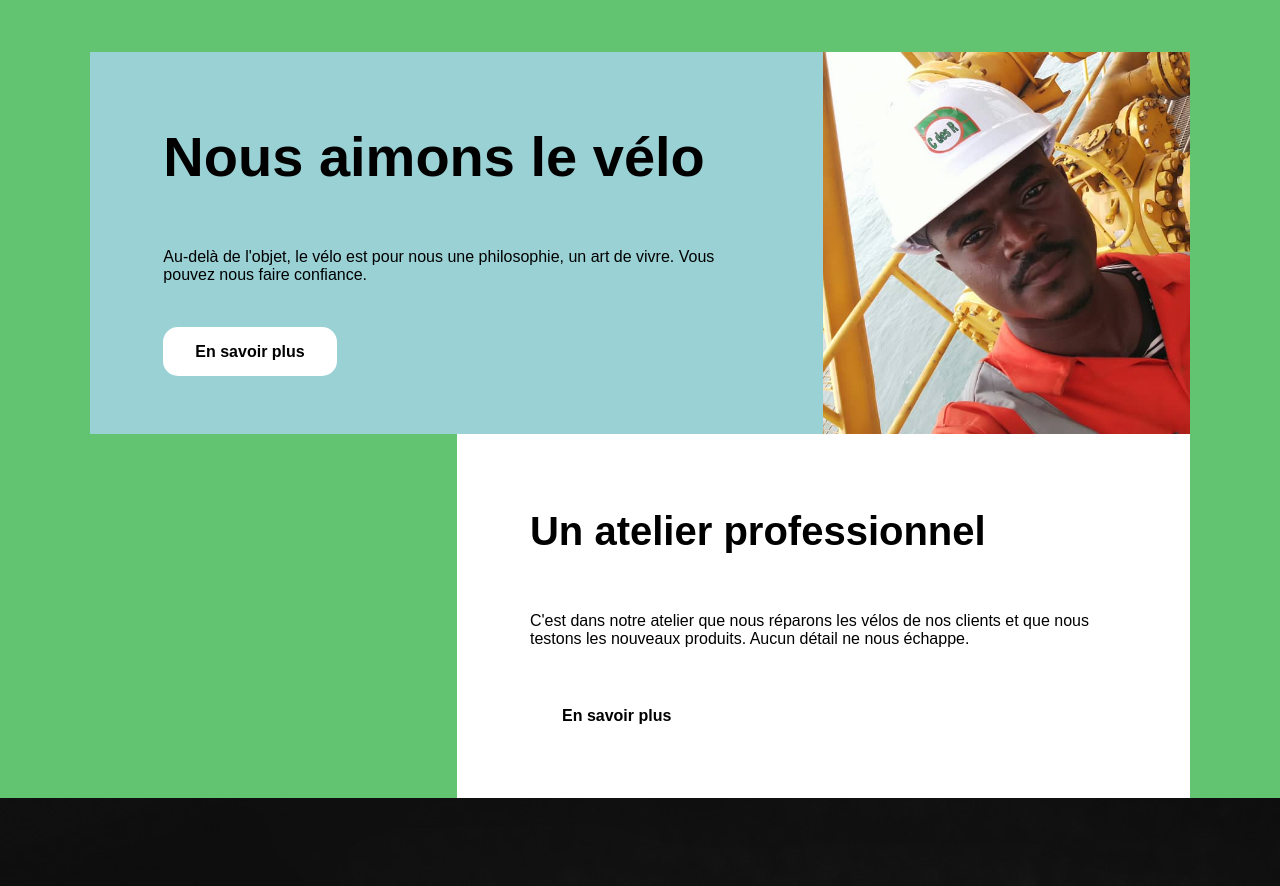
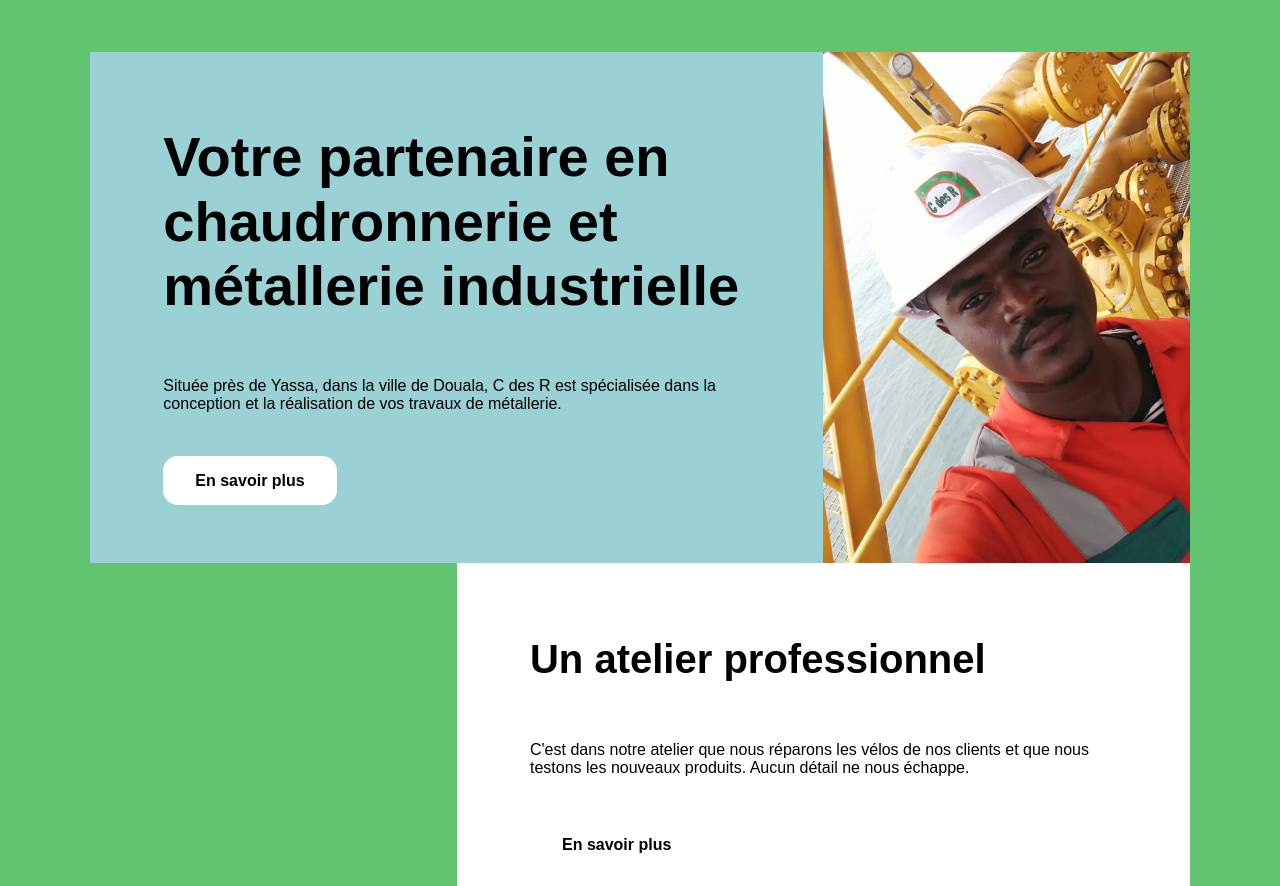
Before and after one commit to Dymoro89/CDN, a plain HTML site: page index.html in a window 1280 px wide. Shown: the part 1000-1886 px from the top of the page. Drawn offline with Linux system fonts and the light colour scheme; a web font is replaced by a local one.

Commit message:
Add files via upload

```diff
--- a/index.html
+++ b/index.html
@@ -53,10 +53,8 @@
       <div class="grid grid__premiere"> <!--trouver mieux comme nom-->
         <div class="grid__item grid__item--2-3 grid__bandeau">
           <div class="grid__content">
-            <h2 class=grid--title>Nous aimons le vélo</h2>
-            <p class="grid--paragraph">Au-delà de l'objet, le vélo est pour nous une philosophie, un art de vivre. Vous
-              pouvez nous faire
-              confiance.</p>
+            <h2 class=grid--title>Votre partenaire en chaudronnerie et métallerie industrielle</h2>
+            <p class="grid--paragraph">Située près de Yassa, dans la ville de Douala, C des R est spécialisée dans la conception et la réalisation de vos travaux de métallerie.</p>
               <div class="button--cover"><a class="grid--button" href="about.html">En savoir plus</a></div>
           </div>
         </div>
```
